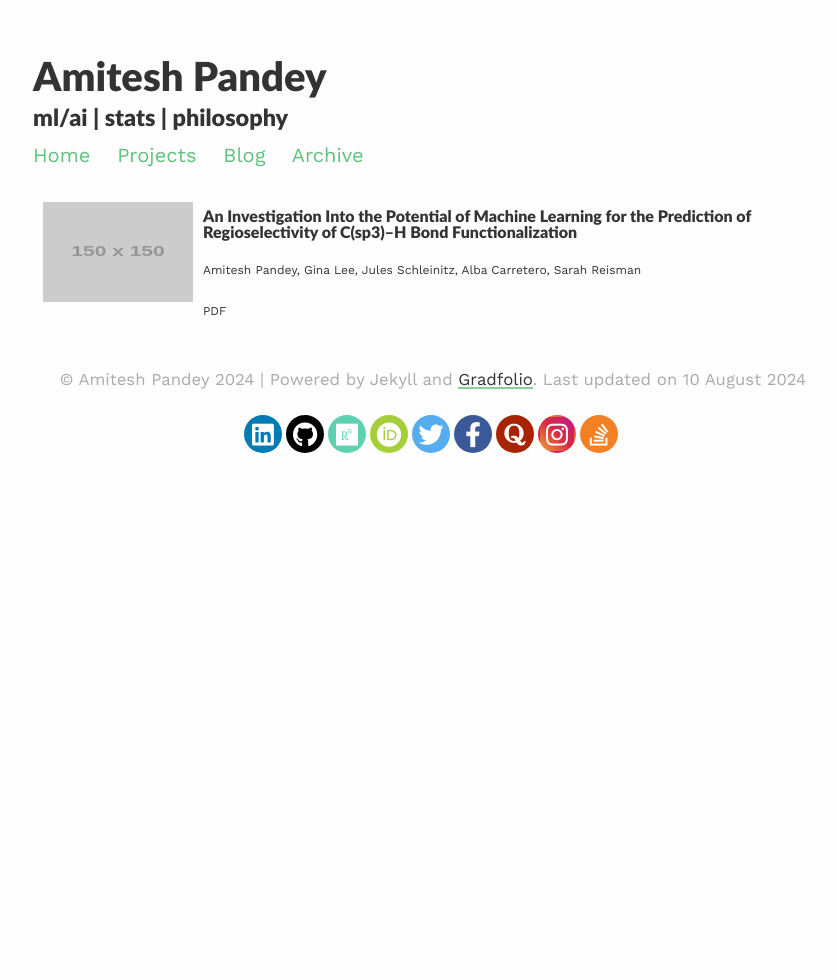
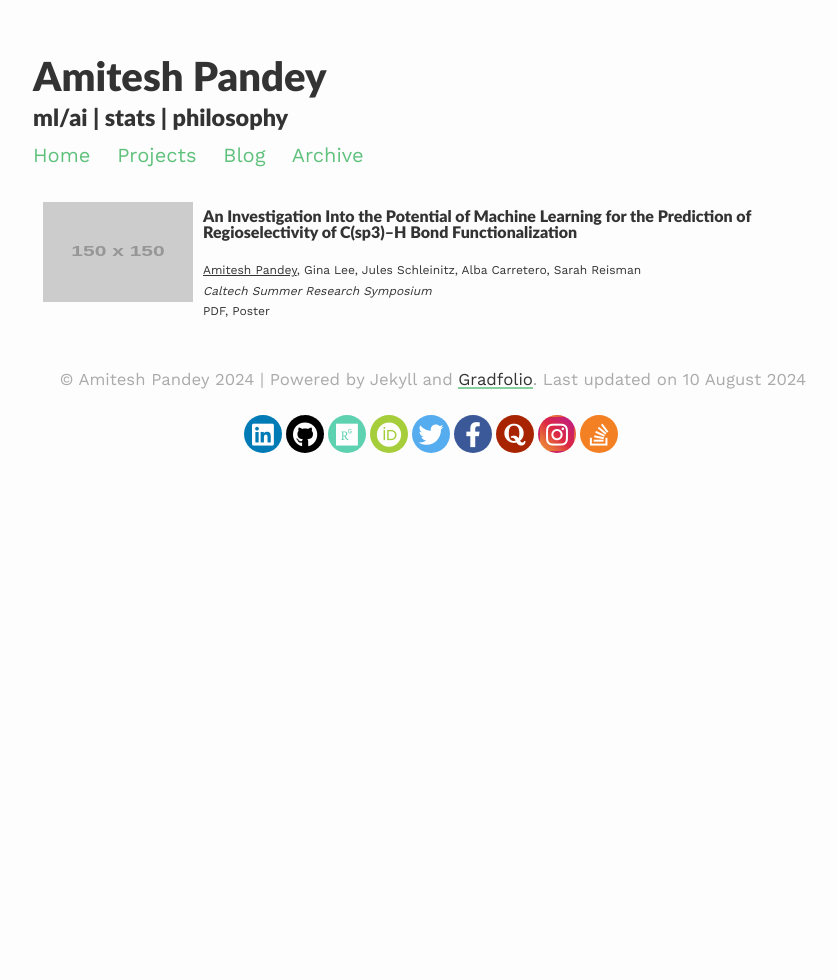
Before and after one commit to pandeyamitesh/pandeyamitesh, a Jekyll site: the page built from research/index.html, in a window 1280 px wide. Shown: the whole page, without its empty margins (207-1044 px from the left). Built offline with Jekyll 4.4.1, drawn with Linux system fonts in a browser that asks for light colours; nearby versions of some CDN libraries.

Commit message:
Update index.html

```diff
--- a/research/index.html
+++ b/research/index.html
@@ -8,7 +8,10 @@ layout: default
   <h3 class = "research-heading">
     <br> An Investigation Into the Potential of Machine Learning for the Prediction of Regioselectivity of C(sp3)–H Bond Functionalization
   </h3>
-  <p class = "research-desc">Amitesh Pandey, Gina Lee, Jules Schleinitz, Alba Carretero, Sarah Reisman</p>
-  <p class = "research-desc">PDF</p>
+  <p class = "research-desc">
+    <u>Amitesh Pandey</u>, Gina Lee, Jules Schleinitz, Alba Carretero, Sarah Reisman <br>
+    <i>Caltech Summer Research Symposium</i> <br>
+    PDF, Poster
+  </p>
   </div>
 </div>
```
